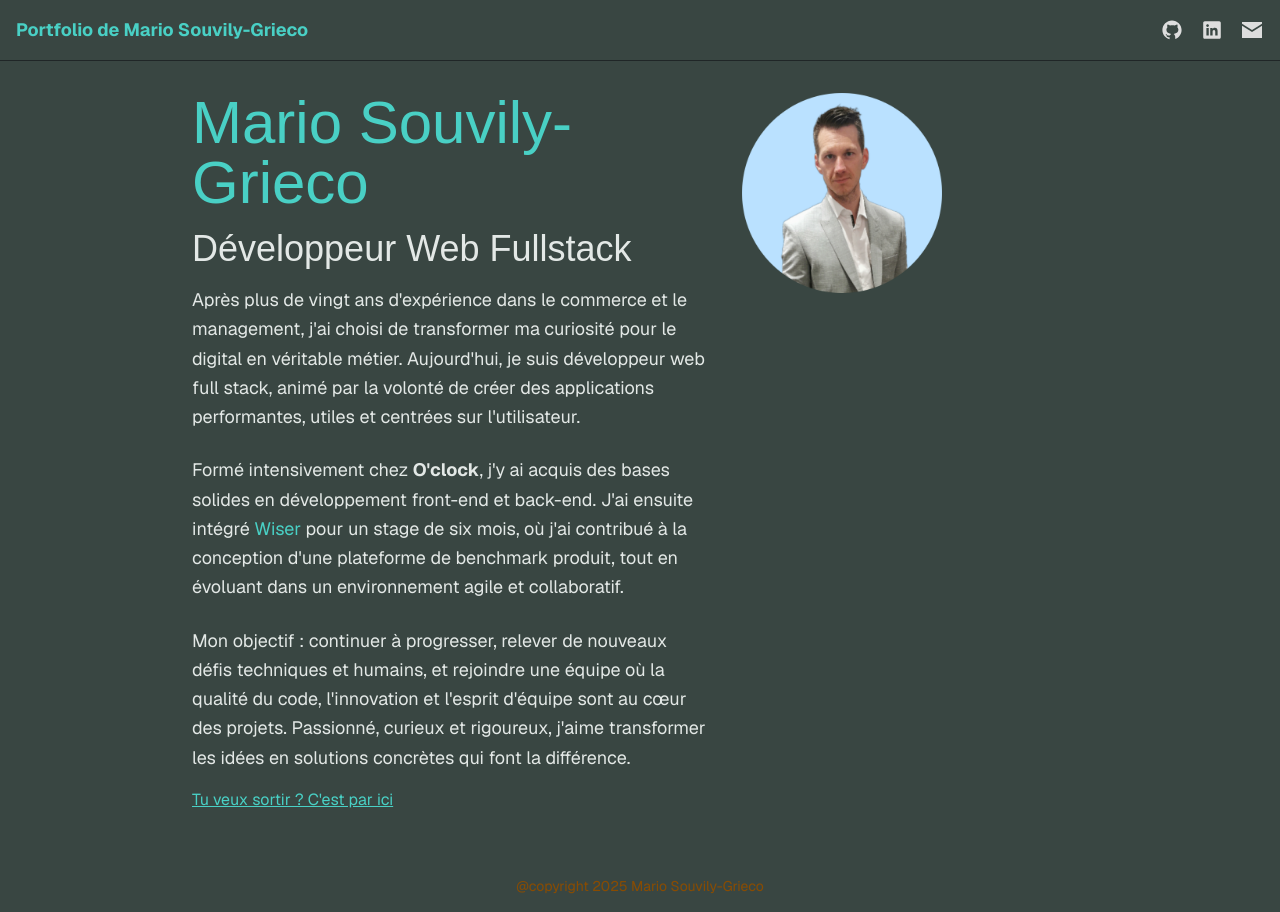
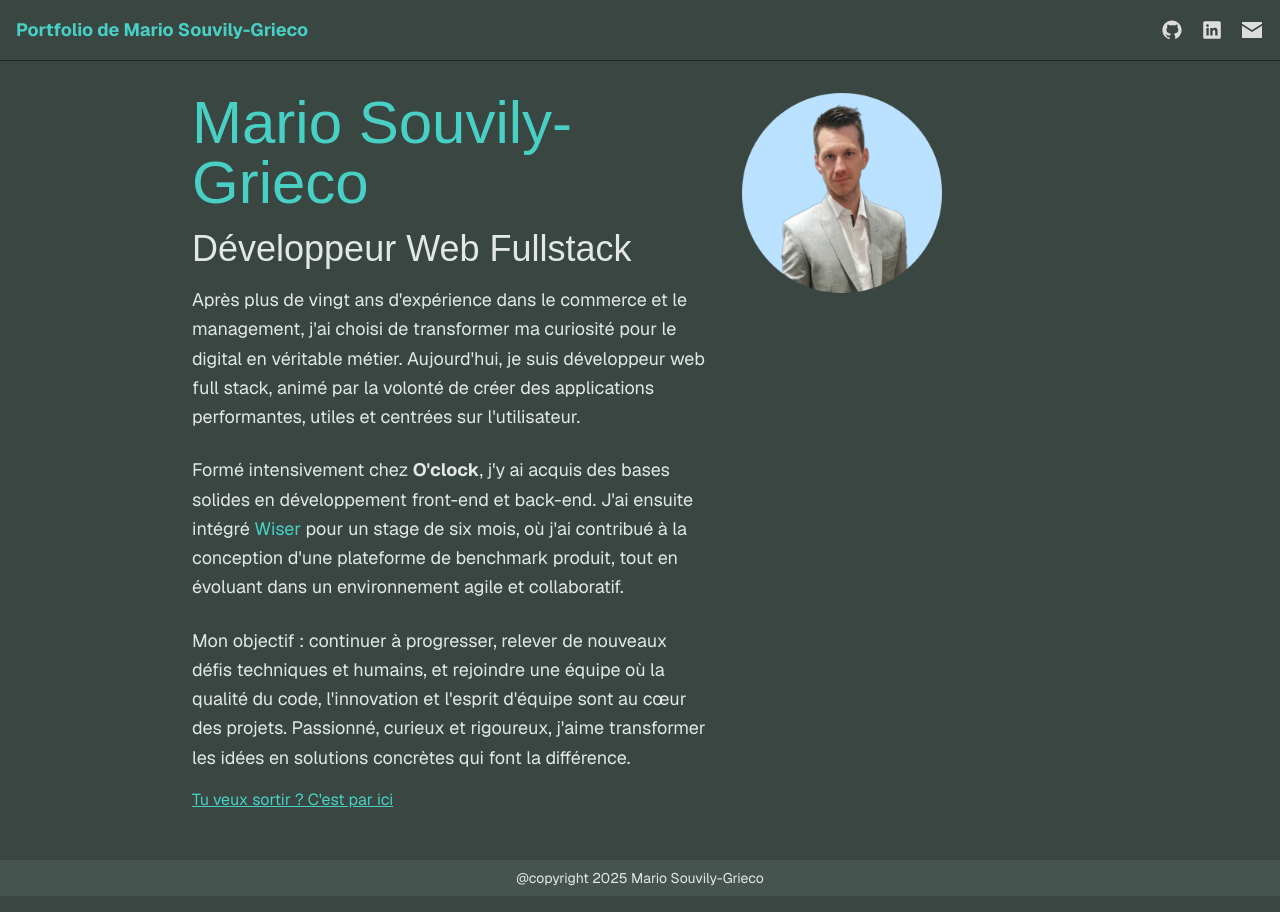
Before and after one commit to mario-souvily/portofolio2, a Next.js app: page /Moi in a window 1280 px wide. Built offline with nearby package versions, Linux system fonts and the light colour scheme; a web font is replaced by a local one.

Commit message:
change footer and add flex-1 to main and moi page

```diff
--- a/app/Moi/page.tsx
+++ b/app/Moi/page.tsx
@@ -8,7 +8,7 @@
   return (
     <>
       <Header />
-      <main className="container mx-auto px-4 py-8 flex flex-col items-center text-center">
+      <main className="container mx-auto px-4 py-8 flex flex-col items-center text-center flex-1">
         <section className="w-full max-w-4xl mx-auto flex flex-col md:flex-row items-start gap-8">
           <div className="flex-[3] w-full flex flex-col gap-4 items-start text-left">
             <h1 className="font-caption text-6xl text-primary">Mario Souvily-Grieco</h1>
--- a/app/layout.tsx
+++ b/app/layout.tsx
@@ -117,11 +117,13 @@
         className={cn(
           GeistSans.variable,
           AnekTelugu.variable,
-          "font-sans h-full bg-background text-foreground"
+          "font-sans h-full bg-background text-foreground flex flex-col"
         )}
         suppressHydrationWarning={true}
       >
-        {children}
+        <div className="flex-1 flex flex-col min-h-screen">
+          {children}
+        </div>
       </body>
     </html>
   );
--- a/app/page.tsx
+++ b/app/page.tsx
@@ -8,7 +8,7 @@
   return (
     <>
       <Header />
-      <main className="container mx-auto px-4 py-8 flex flex-col items-center text-center">
+      <main className="container mx-auto px-4 py-8 flex flex-col items-center text-center flex-1">
         <CardHero />
         <Status />
 
--- a/components/footer.tsx
+++ b/components/footer.tsx
@@ -2,9 +2,9 @@
 
 export const Footer = () => {
   return (
-    <footer className="bg-background">
-      <Section className="py-4 flex justify-center">
-        <p className=" text-sm text-yellow-800">@copyright 2025 Mario Souvily-Grieco</p>
+    <footer className="bg-muted">
+      <Section className="py-2 flex justify-center">
+        <p className=" text-sm text-foreground">@copyright 2025 Mario Souvily-Grieco</p>
       </Section>
     </footer>
   );
```
